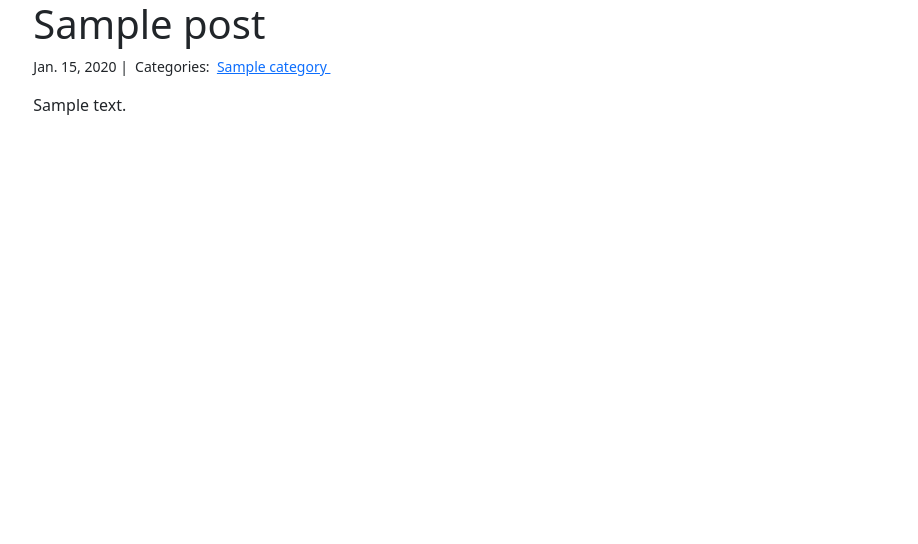
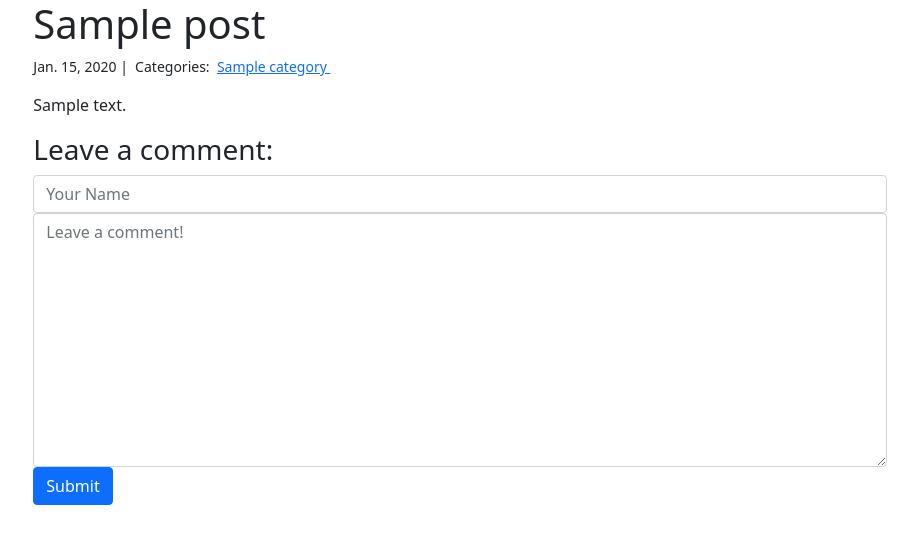
Before and after one commit to d2202/django-cards-blog, a Django app: page /blog/1/ in a window 1280 px wide. Shown: the top 544 px of the page, without its empty margins (180-1098 px from the left). Run offline with Django 3.2, Linux system fonts and the light colour scheme; tables that the repository leaves empty hold one stand-in row (Sample ...).

Commit message:
added comment section in blog_detail

```diff
--- a/blog/templates/blog_detail.html
+++ b/blog/templates/blog_detail.html
@@ -12,4 +12,17 @@
     {% endfor %}
   </small>
   <p>{{ post.body | linebreaks }}</p>
+  <h3>Leave a comment:</h3>
+  <form action="/blog/{{ post.pk }}/" method="post">
+    {% csrf_token %}
+    <div class="form-group">
+      {{ form.author }}
+    </div>
+    <div class="form-group">
+      {{ form.body }}
+    </div>
+    <button type="submit" class="btn btn-primary">Submit</button>
+  </form>
+
+</div>
 {% endblock %}
```
